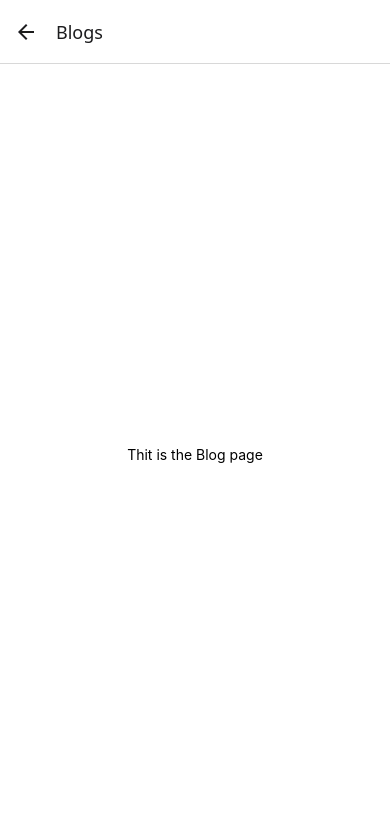
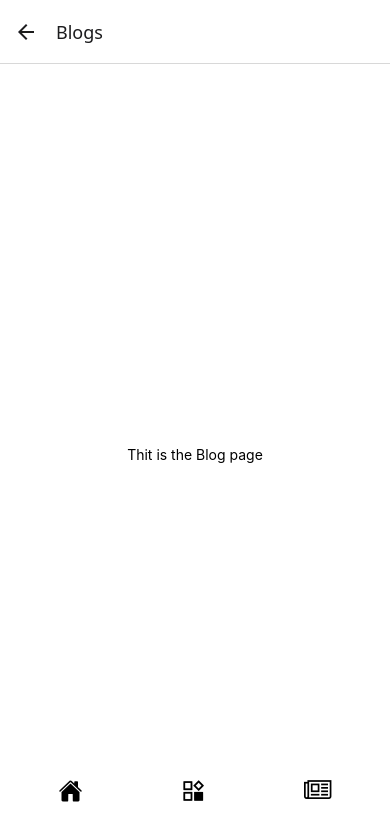
Before and after one commit to J3Dez/Motor-app, a React Native app in the folder mobile-app/: screen /Blogs in a window 390 px wide. Shown: the top 840 px of the page. Built offline with nearby package versions, Linux system fonts and the light colour scheme.

Commit message:
make the navigation

```diff
--- a/mobile-app/screens/BlogScreen.js
+++ b/mobile-app/screens/BlogScreen.js
@@ -1,11 +1,25 @@
-import { StatusBar } from 'expo-status-bar';
-import { StyleSheet, Text, View } from 'react-native';
+import { StyleSheet, Text, View, TouchableOpacity  } from 'react-native';
+//import for the icons
+import FontAwesome from '@expo/vector-icons/FontAwesome';
+import AntDesign from '@expo/vector-icons/AntDesign';
+import { Ionicons } from '@expo/vector-icons';
 
-const BlogScreen = () => {
+const BlogScreen = ( {navigation} ) => {
   return (
     <View style={styles.container}>
       <Text>Thit is the Blog page</Text>
-      <StatusBar style="auto" />
+
+      <View style={styles.navbar}>
+        <TouchableOpacity onPress={() => navigation.navigate('Home')}>
+            <Ionicons name="home" size={24} color="black" />
+        </TouchableOpacity>
+        <TouchableOpacity onPress={() => navigation.navigate('Products')}>
+            <AntDesign name="product" size={24} color="black" />
+        </TouchableOpacity>
+        <TouchableOpacity onPress={() => navigation.goBack()}>
+            <FontAwesome name="newspaper-o" size={24} color="black" />
+        </TouchableOpacity>
+      </View>
     </View>
   );
 }
@@ -17,6 +31,14 @@ const styles = StyleSheet.create({
     alignItems: 'center',
     justifyContent: 'center',
   },
+
+  navbar: {
+    position: 'absolute',
+    bottom: 40,
+    flexDirection: 'row',
+    justifyContent: 'space-between',
+    width: '70%'
+  }
 });
 
 export default BlogScreen;
--- a/mobile-app/screens/HomeScreen.js
+++ b/mobile-app/screens/HomeScreen.js
@@ -1,11 +1,25 @@
-import { StatusBar } from 'expo-status-bar';
-import { StyleSheet, Text, View } from 'react-native';
+import { StyleSheet, Text, View, TouchableOpacity  } from 'react-native';
+//import for the icons
+import FontAwesome from '@expo/vector-icons/FontAwesome';
+import AntDesign from '@expo/vector-icons/AntDesign';
+import { Ionicons } from '@expo/vector-icons';
 
-const HomeScreen = () => {
+const HomeScreen = ({ navigation }) => {
   return (
     <View style={styles.container}>
       <Text>Thit is the Home</Text>
-      <StatusBar style="auto" />
+
+      <View style={styles.navbar}>  {/*style/div for the nav*/}
+        <TouchableOpacity onPress={() => navigation.goBack()}> {/*goBack to come to the previous page*/}
+            <Ionicons name="home" size={24} color="black" />
+        </TouchableOpacity>
+        <TouchableOpacity onPress={() => navigation.navigate('Products')}>
+            <AntDesign name="product" size={24} color="black" />
+        </TouchableOpacity>
+        <TouchableOpacity onPress={() => navigation.navigate('Blogs')}>
+            <FontAwesome name="newspaper-o" size={24} color="black" />
+        </TouchableOpacity>
+      </View>
     </View>
   );
 }
@@ -17,6 +31,14 @@ const styles = StyleSheet.create({
     alignItems: 'center',
     justifyContent: 'center',
   },
+
+  navbar: {
+    position: 'absolute',
+    bottom: 40,
+    flexDirection: 'row',
+    justifyContent: 'space-between',
+    width: '70%'
+  }
 });
 
 export default HomeScreen;
--- a/mobile-app/screens/ProductScreen.js
+++ b/mobile-app/screens/ProductScreen.js
@@ -1,11 +1,25 @@
-import { StatusBar } from 'expo-status-bar';
-import { StyleSheet, Text, View } from 'react-native';
+import { StyleSheet, Text, View, TouchableOpacity  } from 'react-native';
+//import for the icons
+import FontAwesome from '@expo/vector-icons/FontAwesome';
+import AntDesign from '@expo/vector-icons/AntDesign';
+import { Ionicons } from '@expo/vector-icons';
 
-const ProductScreen = () => {
+const ProductScreen = ({ navigation }) => {
   return (
     <View style={styles.container}>
       <Text>Thit is the Product page</Text>
-      <StatusBar style="auto" />
+
+      <View style={styles.navbar}>
+        <TouchableOpacity onPress={() => navigation.navigate('Home')}>
+            <Ionicons name="home" size={24} color="black" />
+        </TouchableOpacity>
+        <TouchableOpacity onPress={() => navigation.goBack()}>
+            <AntDesign name="product" size={24} color="black" />
+        </TouchableOpacity>
+        <TouchableOpacity onPress={() => navigation.navigate('Blogs')}>
+            <FontAwesome name="newspaper-o" size={24} color="black" />
+        </TouchableOpacity>
+      </View>
     </View>
   );
 }
@@ -17,6 +31,14 @@ const styles = StyleSheet.create({
     alignItems: 'center',
     justifyContent: 'center',
   },
+
+  navbar: {
+    position: 'absolute',
+    bottom: 40,
+    flexDirection: 'row',
+    justifyContent: 'space-between',
+    width: '70%'
+  }
 });
 
 export default ProductScreen;
```
Also changed, not shown: 1 other file (tests, documents, lock files or other folders).
